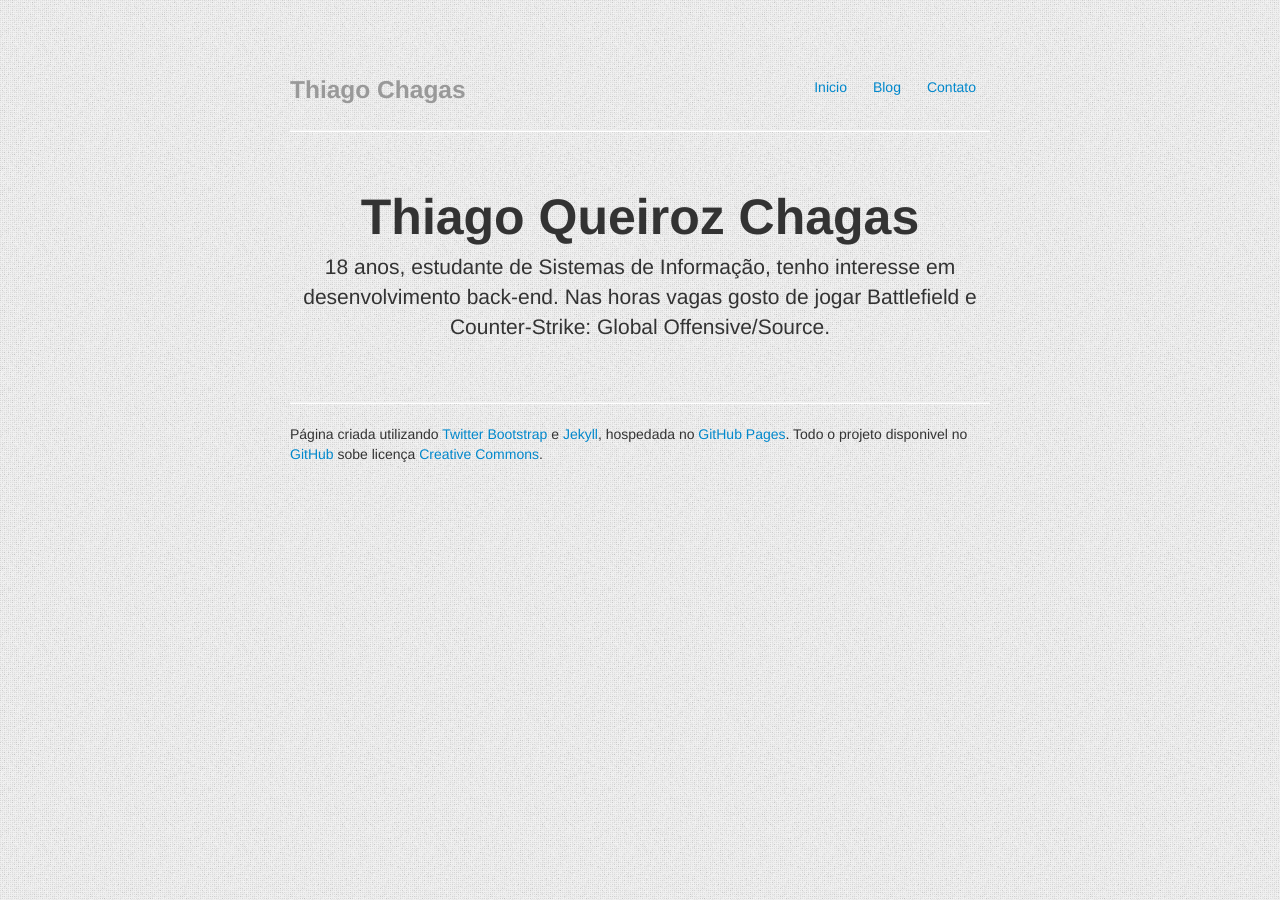
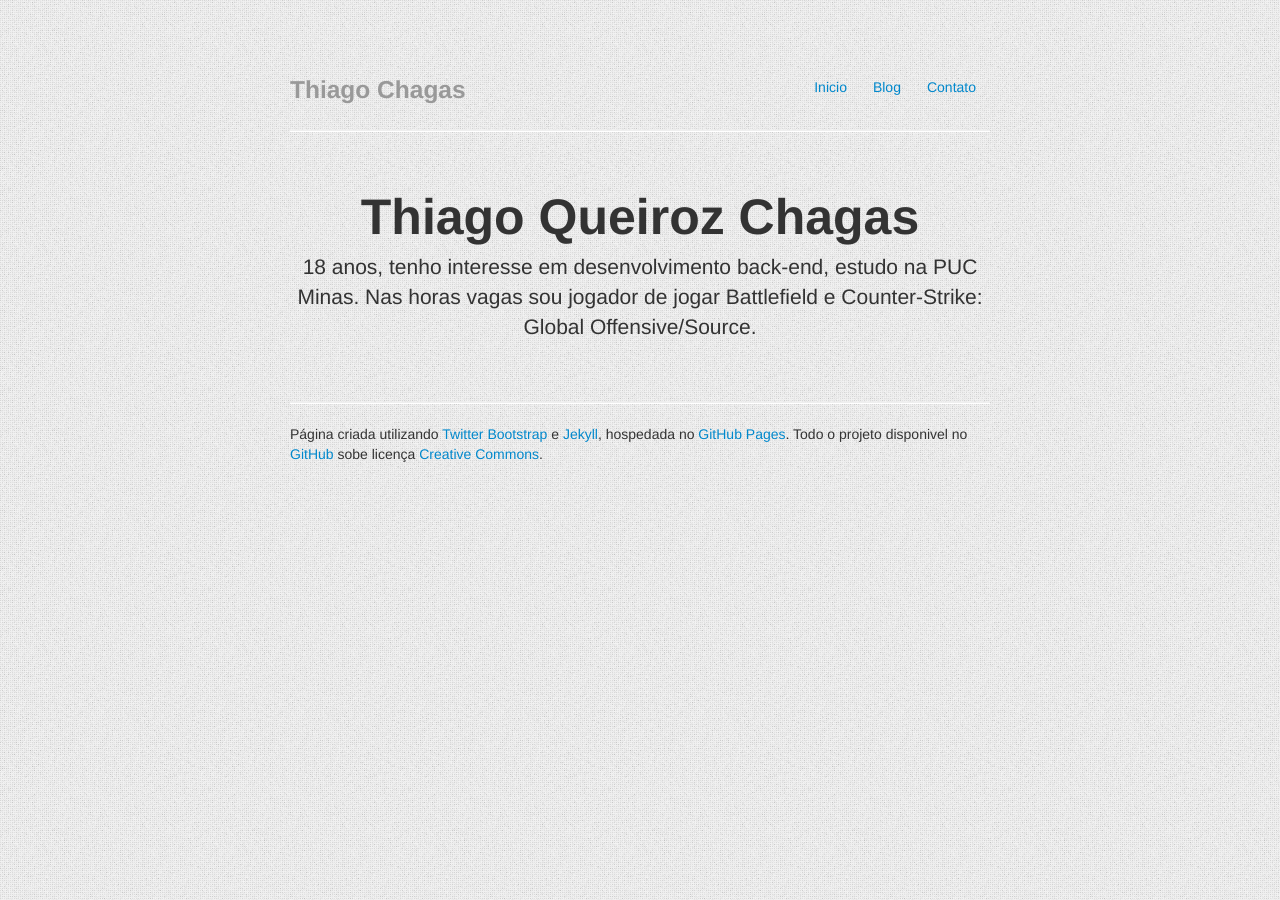
Before and after one commit to tqchagas/tqchagas.github.com, a Jekyll site: the page index.html, which Jekyll copies as it is, in a window 1280 px wide. Built offline with Jekyll 4.4.1, drawn with Linux system fonts in a browser that asks for light colours; nearby versions of some CDN libraries.

Commit message:
Alteração index

```diff
--- a/index.html
+++ b/index.html
@@ -41,7 +41,7 @@
                         <hr>
                         <div class="jumbotron">
                                 <h1>Thiago Queiroz Chagas</h1>
-                                <p class="lead">18 anos, estudante de Sistemas de Informação, tenho interesse em desenvolvimento back-end. Nas horas vagas gosto de jogar Battlefield e Counter-Strike: Global Offensive/Source.</p>
+                                <p class="lead">18 anos, tenho interesse em desenvolvimento back-end, estudo na PUC Minas. Nas horas vagas sou jogador de jogar Battlefield e Counter-Strike: Global Offensive/Source.</p>
                         </div>
                         <hr>
                         <div class="footer">
```
